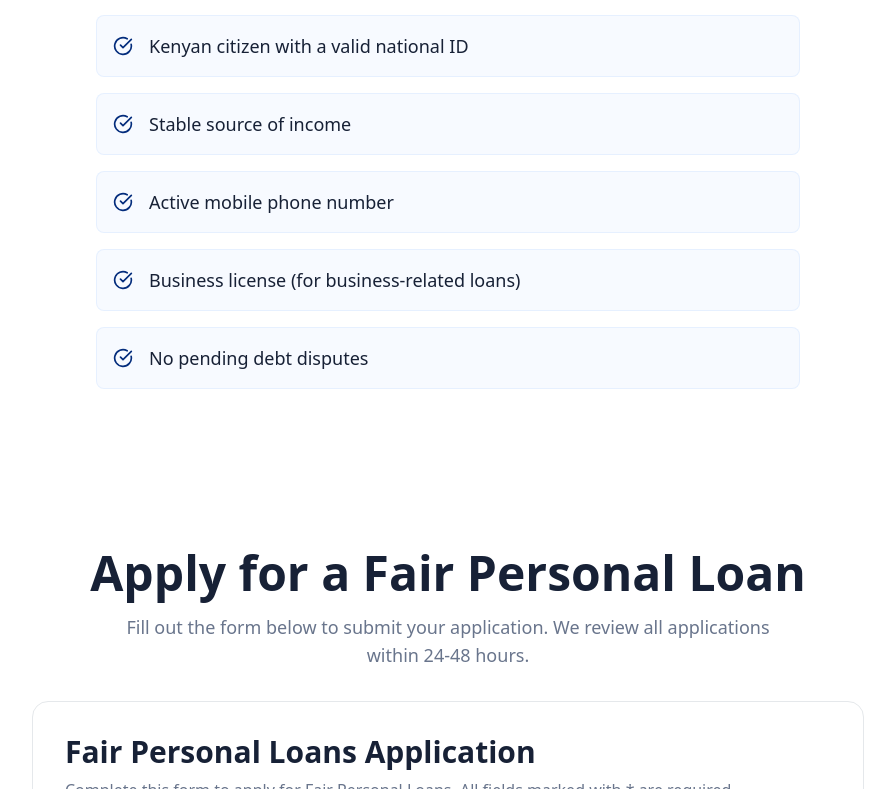
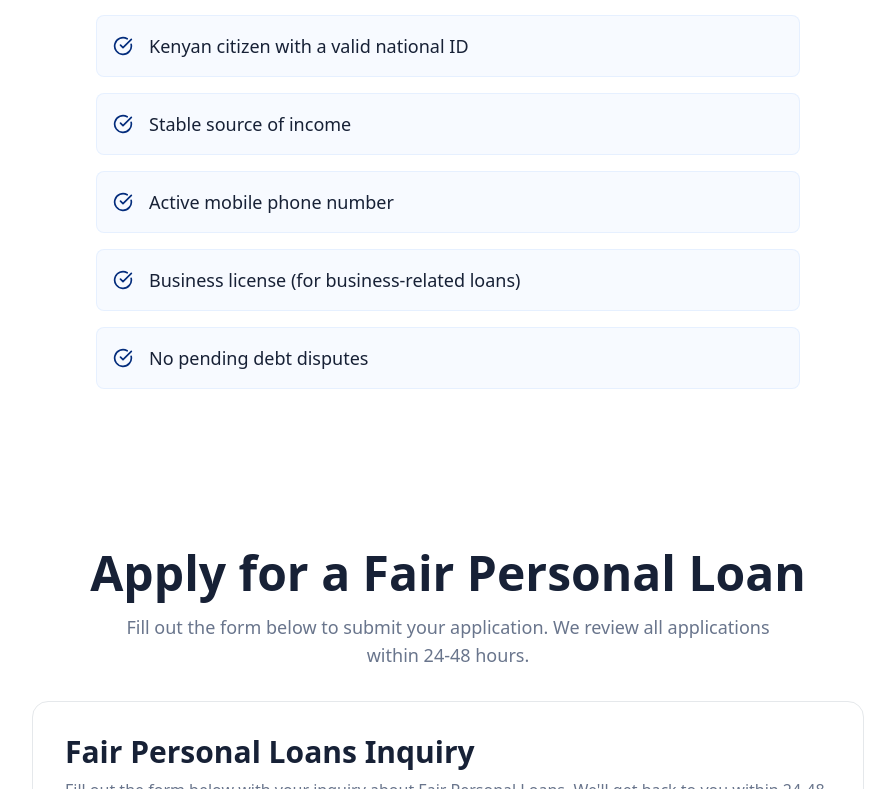
Before and after one commit to swairua/mwamunda, a React (Vite) app: page /products/fair-personal-loans in a window 1280 px wide. Shown: the part 2011-2800 px from the top of the page, without its empty margins (192-1087 px from the left). Built offline with nearby package versions, Linux system fonts and the light colour scheme.

Commit message:
completionId: cgen-1d5515f565c2441f8928ff6f4e4717ec
cgen-1d5515f565c2441f8928ff6f4e4717ec

```diff
--- a/client/pages/products/ChamaLoans.tsx
+++ b/client/pages/products/ChamaLoans.tsx
@@ -9,7 +9,7 @@ import {
   Award,
 } from "lucide-react";
 import Navigation from "@/components/Navigation";
-import ApplicationForm from "@/components/ApplicationForm";
+import ProductContactForm from "@/components/ProductContactForm";
 import OptimizedImage from "@/components/OptimizedImage";
 
 export default function ChamaLoans() {
@@ -230,10 +230,7 @@ export default function ChamaLoans() {
             </p>
           </div>
 
-          <ApplicationForm
-            productType="chama-loans"
-            productName="Chama Loans"
-          />
+          <ProductContactForm productName="Chama Loans" />
         </div>
       </section>
 
--- a/client/pages/products/DebtAdviceServices.tsx
+++ b/client/pages/products/DebtAdviceServices.tsx
@@ -9,7 +9,7 @@ import {
   Heart,
 } from "lucide-react";
 import Navigation from "@/components/Navigation";
-import ApplicationForm from "@/components/ApplicationForm";
+import ProductContactForm from "@/components/ProductContactForm";
 import OptimizedImage from "@/components/OptimizedImage";
 
 export default function DebtAdviceServices() {
@@ -230,10 +230,7 @@ export default function DebtAdviceServices() {
             </p>
           </div>
 
-          <ApplicationForm
-            productType="debt-advice-services"
-            productName="Debt Advice Services"
-          />
+          <ProductContactForm productName="Debt Advice Services" />
         </div>
       </section>
 
--- a/client/pages/products/FairPersonalLoans.tsx
+++ b/client/pages/products/FairPersonalLoans.tsx
@@ -9,7 +9,7 @@ import {
   Shield,
 } from "lucide-react";
 import Navigation from "@/components/Navigation";
-import ApplicationForm from "@/components/ApplicationForm";
+import ProductContactForm from "@/components/ProductContactForm";
 import OptimizedImage from "@/components/OptimizedImage";
 
 export default function FairPersonalLoans() {
@@ -229,10 +229,7 @@ export default function FairPersonalLoans() {
             </p>
           </div>
 
-          <ApplicationForm
-            productType="fair-personal-loans"
-            productName="Fair Personal Loans"
-          />
+          <ProductContactForm productName="Fair Personal Loans" />
         </div>
       </section>
 
--- a/client/pages/products/FinancialCapabilityTraining.tsx
+++ b/client/pages/products/FinancialCapabilityTraining.tsx
@@ -9,7 +9,7 @@ import {
   Award,
 } from "lucide-react";
 import Navigation from "@/components/Navigation";
-import ApplicationForm from "@/components/ApplicationForm";
+import ProductContactForm from "@/components/ProductContactForm";
 import OptimizedImage from "@/components/OptimizedImage";
 
 export default function FinancialCapabilityTraining() {
@@ -292,10 +292,7 @@ export default function FinancialCapabilityTraining() {
             </p>
           </div>
 
-          <ApplicationForm
-            productType="financial-capability-training"
-            productName="Financial Capability Training"
-          />
+          <ProductContactForm productName="Financial Capability Training" />
         </div>
       </section>
 
```
